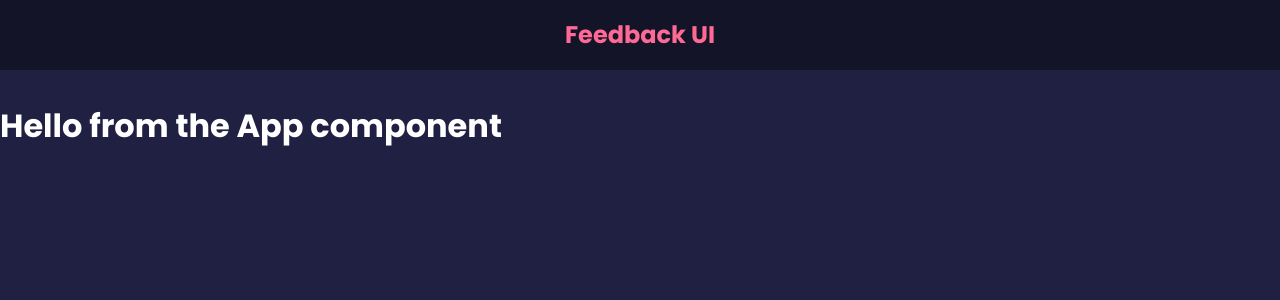
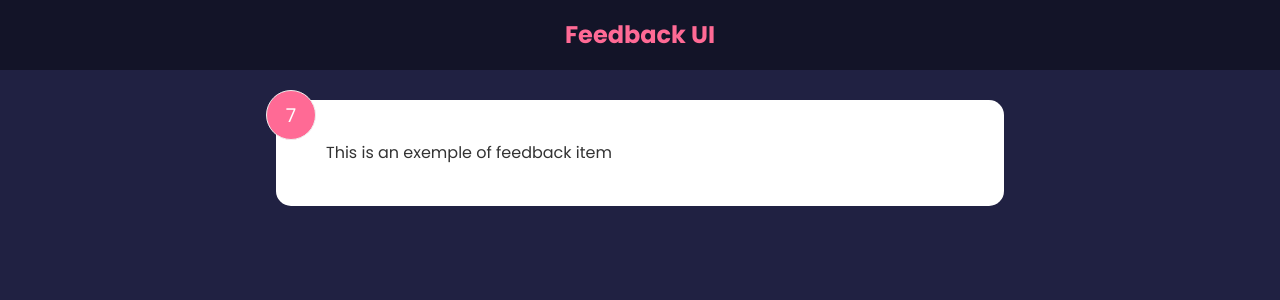
Before and after one commit to rached-masri/Feedback-App, a React (Create React App) app: page / in a window 1280 px wide. Shown: the top 300 px of the page. Built offline with nearby package versions, Linux system fonts and the light colour scheme.

Commit message:
Create FeedbackItem Component

```diff
--- a/src/App.js
+++ b/src/App.js
@@ -1,10 +1,13 @@
 import Header from "./components/Header"
+import FeedbackItem from "./components/FeedbackItem"
 
 function App () {
     return(
         <>
         <Header/>
-        <h1>Hello from the App component</h1>
+        <div className="container">
+            <FeedbackItem/>
+        </div>
         </>
     )
 }
--- /dev/null
+++ b/src/components/FeedbackItem.jsx
@@ -0,0 +1,16 @@
+import React from 'react';
+import { useState } from 'react';
+
+function FeedbackItem() {
+    const [rating, setRating] = useState(7)
+    const [text, settext] = useState('This is an exemple of feedback item')
+  return <div className='card'>
+      <div className='num-display'>{rating}</div>
+      <div className='text-display'>
+      {text}
+      </div>
+
+  </div>;
+}
+
+export default FeedbackItem;
```
